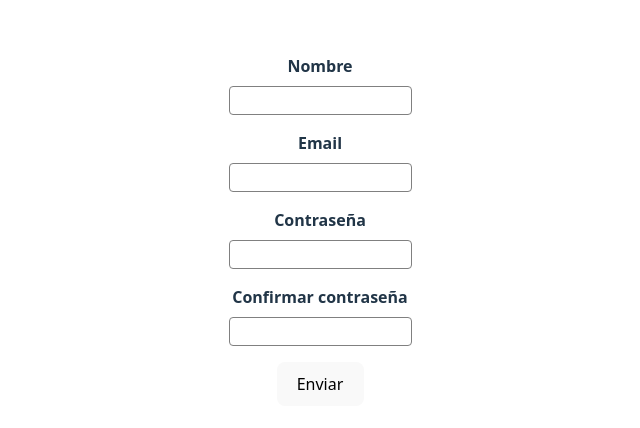
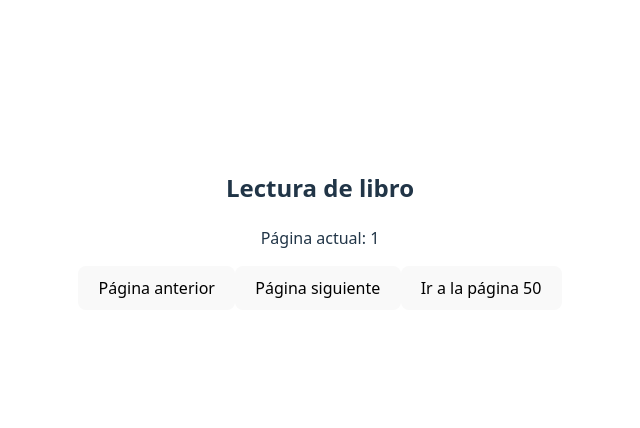
Before and after one commit to reyesfr24/React-Form, a React (Vite) app: page / in a window 1280 px wide. Shown: the part 170-598 px from the top of the page, without its empty margins (320-960 px from the left). Built offline with nearby package versions, Linux system fonts and the light colour scheme.

Commit message:
feat: useRef

```diff
--- a/src/App.tsx
+++ b/src/App.tsx
@@ -1,15 +1,10 @@
-import { createContext } from 'react'
 import './App.css'
-import CustomForm from './components/CustomForm/CustomForm'
-import { GlobalProvider } from './context/global.provider'
-
-export const GentlemanContext = createContext({});
+import { BookReader } from './components';
 
 function App() {
   return (
-    <GlobalProvider>
-      <CustomForm />
-    </GlobalProvider>
+    <BookReader />
+
   )
 }
 
--- /dev/null
+++ b/src/components/UseRef/BookReader.tsx
@@ -0,0 +1,53 @@
+// Objetivo 1: permite crear una referencia mutable que persiste durante todo el ciclo de vida del componente
+// sin causar re-render. Es interno dentro del componente, cuando una variable que quieres mantener el valor no se utiliza
+// para mostrarla por pantalla sino a nivel de componente
+// Objetivo 2: hacer referencia a un elemento del DOM
+
+// Ejemplo: un marcador de un libro que utilizamos para guardar la última posición de la lectura
+// No modifica el contenido del libro
+
+import { useRef, useState } from "react"
+
+export const BookReader = () => {
+  const currentPageRef = useRef<number>(1)
+  const [currentPage, setCurrentPage] = useState(1)
+
+  const nextPage = () => {
+    currentPageRef.current += 1;
+    console.log(`Avanzaste a la página ${currentPageRef.current}`)
+  }
+
+  const previousPage = () => {
+    if (currentPageRef.current === 1) {
+      console.log("El valor de la  página ya es 1, no hay página anterior para retroceder")
+      return;
+    }
+
+    currentPageRef.current -=1;
+    console.log(`Retrocediste a la página ${currentPageRef.current}`)
+  }
+
+  const goToPage = (page: number) => {
+    if (page < 1) {
+      console.log(`No se puede trasladar a una página que no existe`)
+      return;
+    }
+
+    currentPageRef.current= page;
+    setCurrentPage(50)
+    console.log(`Saltaste a la página ${currentPageRef.current}`)
+  }
+
+  // El visor del número de página del marcador no se actualizará al pinchar en los botones pero el valor si que se actualizará internamente
+  // Solo se actualiza al ir a la página 50 porque el estado causa un re-render del componente
+
+  return (
+    <div>
+      <h2>Lectura de libro</h2>
+      <p>Página actual: {currentPageRef.current}</p>
+      <button onClick={previousPage}>Página anterior</button>
+      <button onClick={nextPage}>Página siguiente</button>
+      <button onClick={() => {goToPage(50)}}>Ir a la página 50</button>
+    </div>
+  )
+}
--- /dev/null
+++ b/src/components/index.ts
@@ -0,0 +1 @@
+export * from './UseRef/BookReader'
```
